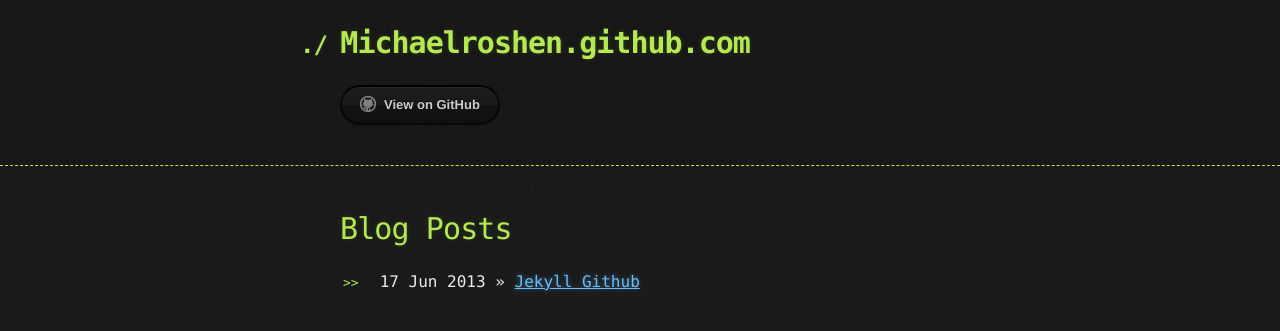
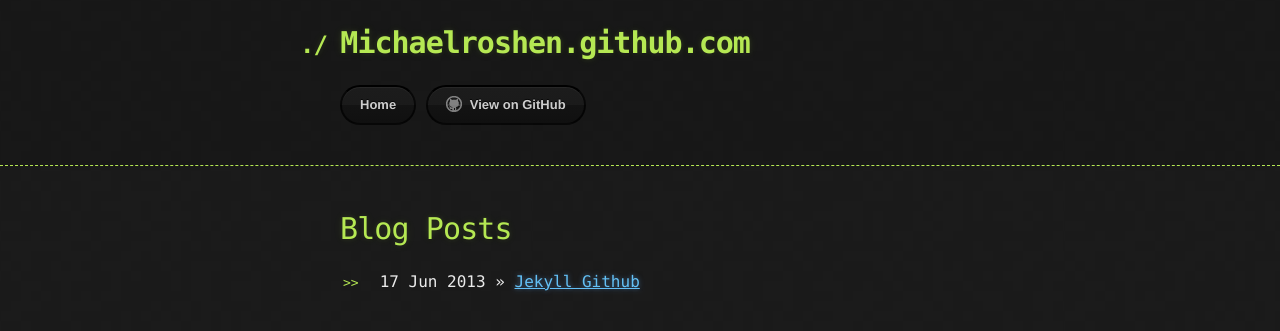
Before and after one commit to MichaelRoshen/michaelroshen.github.com, a Jekyll site: the page built from index.html, in a window 1280 px wide. Shown: the top 331 px of the page. Built offline with Jekyll 4.4.1, drawn with Linux system fonts in a browser that asks for light colours.

Commit message:
Update default.html

```diff
--- a/_layouts/default.html
+++ b/_layouts/default.html
@@ -18,6 +18,7 @@
         <h1>Michaelroshen.github.com</h1>
         <h2></h2>
         <section id="downloads">
+          <a href="/" class="btn btn-github">Home</a>
           <a href="https://github.com/MichaelRoshen" class="btn btn-github"><span class="icon"></span>View on GitHub</a>
         </section>
       </div>
```
